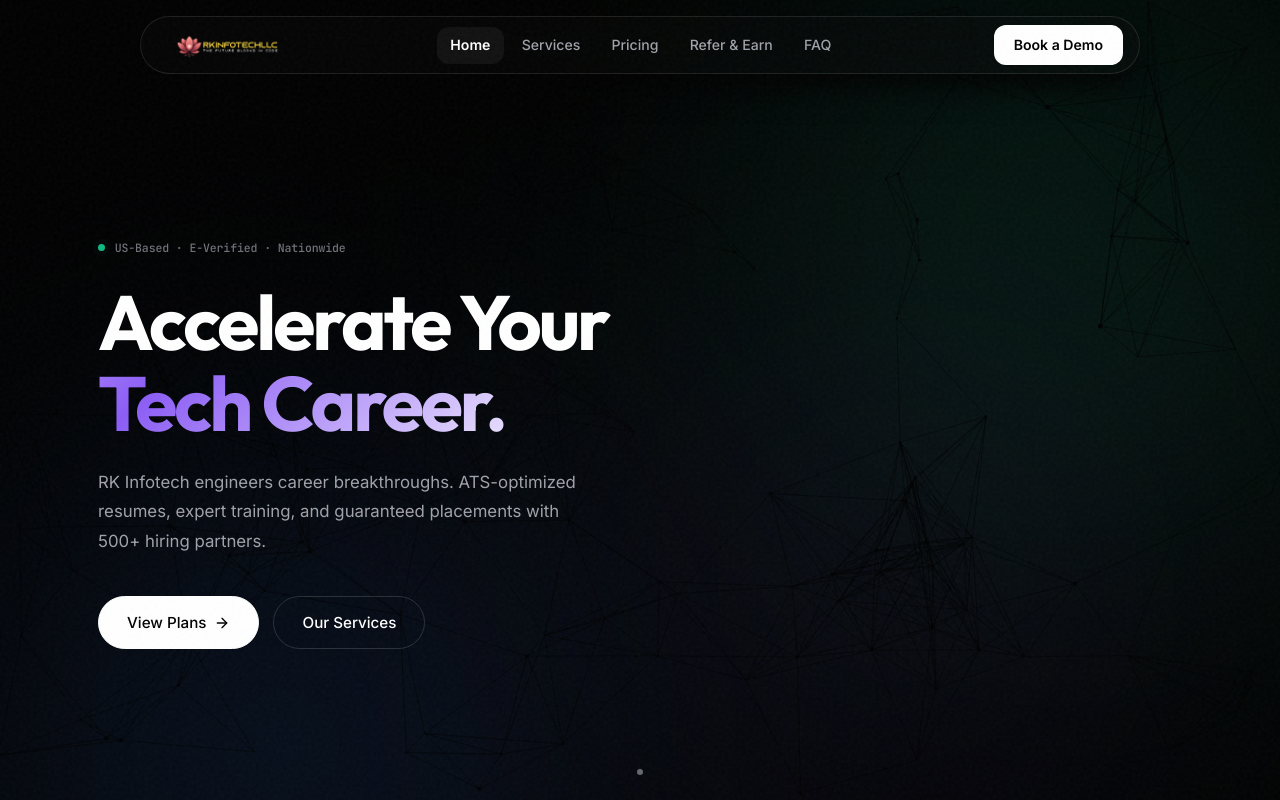
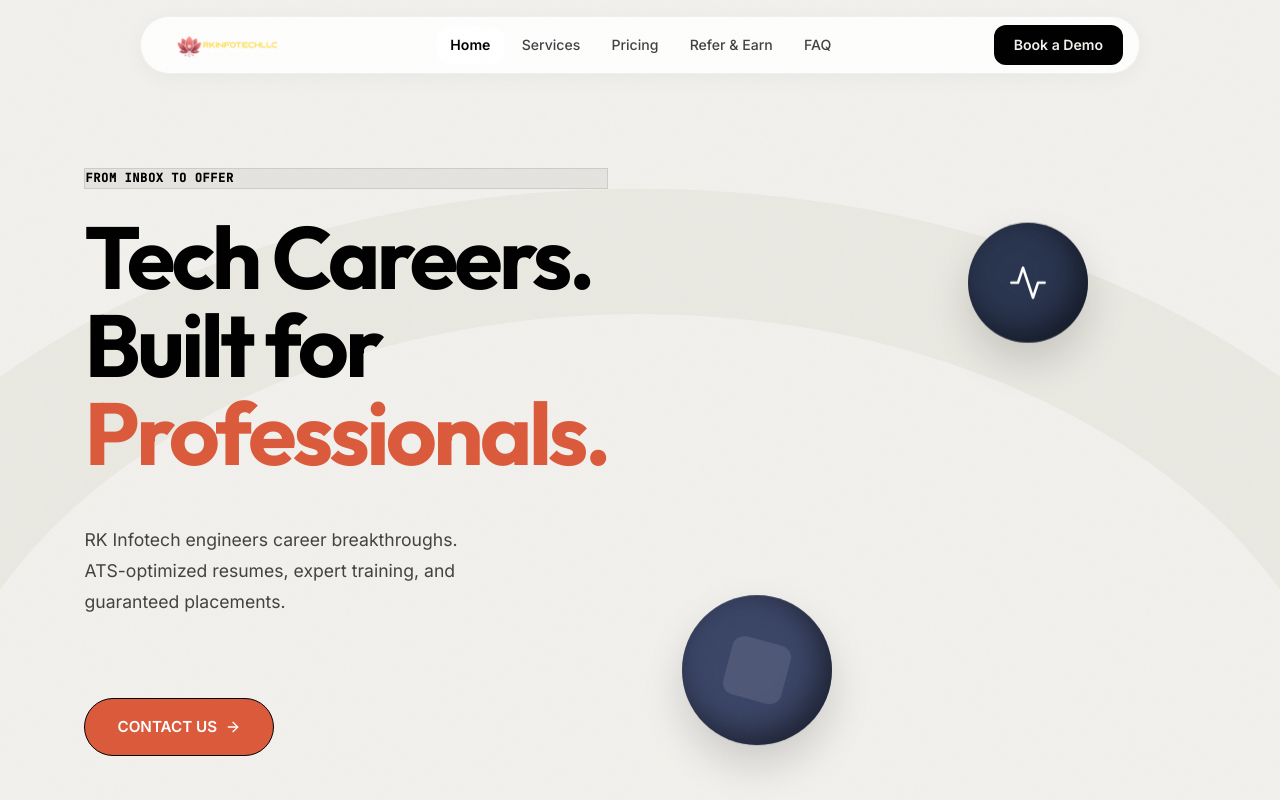
Before and after one commit to dan1sh70/rkinfotech, a React (Vite) app in the folder client/: page / in a window 1280 px wide. Shown: the top 800 px of the page. Built offline with nearby package versions, Linux system fonts and the light colour scheme.

Commit message:
feat: exact 5u.ai replication (light theme, arch bg, orange ctas, dark marquee)

```diff
--- a/client/src/components/Navbar.css
+++ b/client/src/components/Navbar.css
@@ -21,15 +21,15 @@
   pointer-events: auto;
   display: flex;
   align-items: center;
-  background: rgba(10, 10, 10, 0.4);
+  background: rgba(255, 255, 255, 0.85);
   backdrop-filter: blur(24px);
   -webkit-backdrop-filter: blur(24px);
-  border: 1px solid rgba(255, 255, 255, 0.1);
+  border: 1px solid rgba(0, 0, 0, 0.05);
   border-radius: 100px;
   padding: 0.5rem 1rem 0.5rem 1.5rem;
   max-width: 1000px;
   width: 100%;
-  box-shadow: var(--shadow-md);
+  box-shadow: 0 4px 20px rgba(0, 0, 0, 0.04);
   transition: all 0.3s var(--ease-out);
 }
 
--- a/client/src/index.css
+++ b/client/src/index.css
@@ -6,37 +6,37 @@
    ═══════════════════════════════════════════════════════ */
 
 :root {
-  /* ULTRA PREMIUM DARK THEME (Default) */
-  --bg-root:     #000000;
-  --bg-surface:  #0a0a0a;
-  --bg-card:     #111111;
-  --bg-card-2:   #181818;
-  --bg-elevated: #1f1f1f;
-  --bg-invert:   #ffffff;
+  /* 5U.AI EXACT LIGHT THEME */
+  --bg-root:     #f1f0ec; /* Soft beige background */
+  --bg-surface:  #ffffff; /* White cards */
+  --bg-card:     #ffffff;
+  --bg-card-2:   #f6f6f6;
+  --bg-elevated: #ffffff;
+  --bg-invert:   #1a1e27; /* Dark slate for footer/features */
 
-  --text-primary:   #ffffff;
-  --text-secondary: #a1a1aa;
-  --text-tertiary:  #71717a;
-  --text-invert:    #000000;
+  --text-primary:   #000000;
+  --text-secondary: #424242;
+  --text-tertiary:  #6b7280;
+  --text-invert:    #ffffff;
 
-  --border:        rgba(255,255,255,0.08);
-  --border-strong: rgba(255,255,255,0.15);
+  --border:        rgba(0,0,0,0.06);
+  --border-strong: rgba(0,0,0,0.12);
 
-  --accent:      #ffffff; /* White accents look super premium on black */
-  --accent-soft: rgba(255, 255, 255, 0.1);
-  --accent-glow: rgba(255, 255, 255, 0.25);
+  --accent:      #db5a3c; /* 5u.ai Orange */
+  --accent-soft: rgba(219, 90, 60, 0.1);
+  --accent-glow: rgba(219, 90, 60, 0.25);
 
   --green:       #10b981;  --green-soft:  rgba(16,185,129,0.1);
   --amber:       #f59e0b;  --amber-soft:  rgba(245,158,11,0.1);
   --rose:        #ef4444;  --rose-soft:   rgba(239,68,68,0.1);
   --violet:      #8b5cf6;  --violet-soft: rgba(139,92,246,0.1);
 
-  --shadow-xs: 0 1px 3px rgba(0,0,0,0.5);
-  --shadow-sm: 0 4px 12px rgba(0,0,0,0.8);
-  --shadow-md: 0 12px 32px rgba(0,0,0,0.9);
-  --shadow-lg: 0 30px 60px rgba(0,0,0,1);
+  --shadow-xs: 0 1px 3px rgba(0,0,0,0.05);
+  --shadow-sm: 0 4px 12px rgba(0,0,0,0.05);
+  --shadow-md: 0 12px 32px rgba(0,0,0,0.08);
+  --shadow-lg: 0 30px 60px rgba(0,0,0,0.1);
 
-  --noise-opacity: 0.04;
+  --noise-opacity: 0.015;
 }
 
 :root {
--- a/client/src/pages/Home.css
+++ b/client/src/pages/Home.css
@@ -15,65 +15,58 @@
   background: var(--bg-root);
 }
 
-.hero__canvas-wrap {
-  position: absolute;
-  inset: 0;
-  z-index: 1;
-  pointer-events: none;
-}
-
-.hero__canvas-wrap canvas { pointer-events: auto; }
-
-/* ─── AURORA BACKGROUND ─── */
-.hero__aurora-wrap {
+/* ─── 5U.AI ARCH BACKGROUND ─── */
+.hero__bg-wrap {
   position: absolute;
   inset: 0;
   overflow: hidden;
   z-index: 0;
   pointer-events: none;
-  background: #000; /* Deep space black */
 }
 
-.hero__blob {
+.hero__arch {
+  position: absolute;
+  top: -10vh;
+  right: -20vw;
+  width: 140vw;
+  height: 140vw;
+  border-radius: 50%;
+  border: 14vw solid #e8e6df; /* Soft light gray arch */
+  opacity: 0.8;
+  transform: scaleY(0.7) rotate(-15deg);
+}
+
+.hero__orb {
   position: absolute;
   border-radius: 50%;
-  filter: blur(120px);
-  pointer-events: none;
-  opacity: 0.6;
-  mix-blend-mode: screen;
+  background: #2a354f; /* Deep dark blue orb */
+  display: flex;
+  align-items: center;
+  justify-content: center;
+  box-shadow: inset -10px -10px 30px rgba(0,0,0,0.5), 0 20px 40px rgba(0,0,0,0.15);
+  color: white;
 }
 
-.hero__blob--1 {
-  width: 800px;
-  height: 800px;
-  background: radial-gradient(circle, rgba(16,185,129,0.3) 0%, transparent 70%); /* Emerald/Neon Green */
-  top: -200px;
-  right: -100px;
-  animation: aurora-float 20s ease-in-out infinite alternate;
+.hero__orb--1 {
+  width: 120px;
+  height: 120px;
+  top: 30%;
+  right: 15%;
+  animation: orb-float 8s ease-in-out infinite alternate;
 }
 
-.hero__blob--2 {
-  width: 900px;
-  height: 900px;
-  background: radial-gradient(circle, rgba(59,130,246,0.25) 0%, transparent 70%); /* Cyber Blue */
-  bottom: -300px;
-  left: -200px;
-  animation: aurora-float 25s ease-in-out infinite alternate-reverse;
+.hero__orb--2 {
+  width: 150px;
+  height: 150px;
+  bottom: 10%;
+  right: 35%;
+  background: #3b4566; /* Slightly lighter blue orb */
+  animation: orb-float 10s ease-in-out infinite alternate-reverse;
 }
 
-.hero__blob--3 {
-  width: 600px;
-  height: 600px;
-  background: radial-gradient(circle, rgba(139,92,246,0.2) 0%, transparent 70%); /* Deep Violet */
-  top: 30%;
-  left: 40%;
-  animation: aurora-float 18s ease-in-out infinite alternate;
-}
-
-@keyframes aurora-float {
-  0% { transform: translate(0, 0) scale(1) rotate(0deg); }
-  50% { transform: translate(100px, 50px) scale(1.2) rotate(180deg); }
-  100% { transform: translate(-50px, 150px) scale(0.9) rotate(360deg); }
+@keyframes orb-float {
+  0% { transform: translateY(0); }
+  100% { transform: translateY(-30px); }
 }
 
 .hero__inner {
@@ -164,19 +157,17 @@
 
 .hero-stat-card {
   position: absolute;
-  background: rgba(17, 17, 17, 0.65);
-  backdrop-filter: blur(20px);
-  -webkit-backdrop-filter: blur(20px);
-  border: 1px solid rgba(255, 255, 255, 0.12);
+  background: #ffffff;
+  border: 1px solid rgba(0, 0, 0, 0.08);
   border-radius: var(--r-xl);
   padding: 1.5rem;
   transition: transform 0.4s var(--spring), box-shadow 0.4s ease;
-  box-shadow: 0 20px 40px rgba(0,0,0,0.4);
+  box-shadow: 0 10px 30px rgba(0,0,0,0.06);
 }
 
 .hero-stat-card:hover {
-  border-color: rgba(255, 255, 255, 0.3);
-  box-shadow: 0 30px 60px rgba(0,0,0,0.6), 0 0 20px rgba(255,255,255,0.05);
+  border-color: rgba(0, 0, 0, 0.15);
+  box-shadow: 0 20px 40px rgba(0,0,0,0.1);
 }
 
 /* Card 1: Main (Top Back) */
@@ -216,11 +207,11 @@
 .hero-stat-card:nth-child(4):hover { transform: rotateX(0deg) rotateY(0deg) translateZ(180px) scale(1.05); }
 
 .hero-stat-card--dark {
-  background: rgba(255, 255, 255, 0.95);
-  box-shadow: 0 20px 40px rgba(255,255,255,0.1);
+  background: var(--bg-invert);
+  box-shadow: 0 10px 30px rgba(0,0,0,0.15);
 }
 
-.hero-stat-card--dark > * { color: #000 !important; }
+.hero-stat-card--dark > * { color: var(--text-invert) !important; }
 
 .hero-stat-card__top {
   display: flex;
@@ -243,7 +234,7 @@
 
 .hero-stat-card__bar-track {
   height: 4px;
-  background: rgba(255, 255, 255, 0.1);
+  background: rgba(0, 0, 0, 0.08);
   border-radius: 4px;
   margin-top: 0.875rem;
   overflow: hidden;
@@ -252,7 +243,7 @@
 .hero-stat-card__bar {
   height: 100%;
   width: 0;
-  background: #fff;
+  background: var(--accent);
   border-radius: 4px;
   animation: fill-bar 1.5s var(--ease-out) 0.6s forwards;
 }
@@ -297,10 +288,10 @@
 
 /* ═══ MARQUEE STRIP ══════════════════════════ */
 .marquee-strip {
-  padding: 1.75rem 0;
-  border-top: 1px solid var(--border);
-  border-bottom: 1px solid var(--border);
-  background: var(--bg-surface);
+  padding: 2.5rem 0;
+  background: #1a1e27; /* Dark slate matching 5u.ai */
+  border-top: none;
+  border-bottom: none;
 }
 
 /* ═══ SERVICES BENTO ═══════════════════════ */
--- a/client/src/pages/Home.jsx
+++ b/client/src/pages/Home.jsx
@@ -20,179 +20,7 @@
   }, []);
 };
 
-/* ─── Interactive Particle Canvas ─── */
-const ParticleCanvas = () => {
-  const canvasRef = useRef(null);
-  const mouse = useRef({ x: -9999, y: -9999 });
-  const isDown = useRef(false);
-  const clickWave = useRef({ active: false, radius: 0, x: 0, y: 0 });
-  const raf = useRef(null);
 
-  useEffect(() => {
-    const canvas = canvasRef.current;
-    if (!canvas) return;
-    const ctx = canvas.getContext('2d');
-    let W, H, particles = [];
-
-    const resize = () => {
-      W = canvas.width = canvas.offsetWidth;
-      H = canvas.height = canvas.offsetHeight;
-    };
-    resize();
-
-    // Increase particle density slightly
-    const COUNT = Math.min(Math.floor(W * H / 6000), 150);
-    const CONN = 140;
-    const MR = 200; // Mouse Interaction Radius
-
-    for (let i = 0; i < COUNT; i++) {
-      particles.push({
-        x: Math.random() * W, y: Math.random() * H,
-        vx: (Math.random() - .5) * .8, vy: (Math.random() - .5) * .8,
-        r: Math.random() * 2 + 0.5,
-        a: Math.random() * .6 + .2,
-        phase: Math.random() * Math.PI * 2,
-        baseVx: (Math.random() - .5) * .8,
-        baseVy: (Math.random() - .5) * .8,
-      });
-    }
-
-    const tick = (t) => {
-      ctx.clearRect(0, 0, W, H);
-      const mx = mouse.current.x, my = mouse.current.y;
-
-      // Update click wave
-      let wave = clickWave.current;
-      if (wave.active) {
-        wave.radius += 15;
-        if (wave.radius > Math.max(W, H)) wave.active = false;
-      }
-
-      for (const p of particles) {
-        const dx = mx - p.x, dy = my - p.y;
-        const d = Math.sqrt(dx * dx + dy * dy);
-
-        // Interaction: Repel from mouse + draw towards mouse on click
-        if (d < MR) {
-          const force = (1 - d / MR) * 0.15;
-          if (isDown.current) {
-            // Pull towards mouse when clicking
-            p.vx += (dx / d) * force * 3;
-            p.vy += (dy / d) * force * 3;
-          } else {
-            // Repel otherwise
-            p.vx -= (dx / d) * force;
-            p.vy -= (dy / d) * force;
-          }
-        }
-
-        // Explode on click wave
-        if (wave.active) {
-          const wdx = wave.x - p.x;
-          const wdy = wave.y - p.y;
-          const wd = Math.sqrt(wdx * wdx + wdy * wdy);
-          if (Math.abs(wd - wave.radius) < 30) {
-            p.vx -= (wdx / wd) * 3;
-            p.vy -= (wdy / wd) * 3;
-          }
-        }
-
-        // Return to base velocity smoothly
-        p.vx += (p.baseVx - p.vx) * 0.05;
-        p.vy += (p.baseVy - p.vy) * 0.05;
-
-        // Apply friction
-        p.vx *= .98; p.vy *= .98;
-
-        p.x += p.vx; p.y += p.vy;
-
-        // Wrap edges smoothly
-        if (p.x < -10) p.x = W + 10; if (p.x > W + 10) p.x = -10;
-        if (p.y < -10) p.y = H + 10; if (p.y > H + 10) p.y = -10;
-
-        const pulse = Math.sin(t * .002 + p.phase) * .3 + .7;
-        const glow = d < MR ? (1 - d / MR) * .8 : 0;
-        const radius = p.r * pulse + (isDown.current && d < MR ? glow * 4 : glow * 1.5);
-
-        ctx.beginPath();
-        ctx.arc(p.x, p.y, radius, 0, Math.PI * 2);
-        ctx.fillStyle = `rgba(var(--particle-rgb), ${p.a * pulse + glow * .5})`;
-        ctx.fill();
-
-        // Draw strong lines from mouse to nearby particles
-        if (d < MR) {
-          ctx.beginPath();
-          ctx.moveTo(mx, my);
-          ctx.lineTo(p.x, p.y);
-          ctx.strokeStyle = `rgba(var(--particle-rgb), ${(1 - d / MR) * 0.4})`;
-          ctx.lineWidth = isDown.current ? 1.5 : 0.8;
-          ctx.stroke();
-        }
-      }
-
-      for (let i = 0; i < particles.length; i++) {
-        for (let j = i + 1; j < particles.length; j++) {
-          const dx = particles[i].x - particles[j].x;
-          const dy = particles[i].y - particles[j].y;
-          const d = Math.sqrt(dx * dx + dy * dy);
-          if (d < CONN) {
-            const alpha = (1 - d / CONN) * .15;
-            ctx.beginPath();
-            ctx.moveTo(particles[i].x, particles[i].y);
-            ctx.lineTo(particles[j].x, particles[j].y);
-            ctx.strokeStyle = `rgba(var(--particle-rgb), ${alpha})`;
-            ctx.lineWidth = 0.5;
-            ctx.stroke();
-          }
-        }
-      }
-
-      raf.current = requestAnimationFrame(tick);
-    };
-
-    raf.current = requestAnimationFrame(tick);
-    const ro = new ResizeObserver(resize);
-    ro.observe(canvas.parentElement);
-
-    const handleMouseMove = (e) => {
-      const r = canvas.getBoundingClientRect();
-      mouse.current = { x: e.clientX - r.left, y: e.clientY - r.top };
-    };
-    const handleMouseLeave = () => {
-      mouse.current = { x: -9999, y: -9999 };
-      isDown.current = false;
-    };
-    const handleMouseDown = (e) => {
-      isDown.current = true;
-      const r = canvas.getBoundingClientRect();
-      clickWave.current = { active: true, radius: 0, x: e.clientX - r.left, y: e.clientY - r.top };
-    };
-    const handleMouseUp = () => {
-      isDown.current = false;
-    };
-
-    window.addEventListener('mousemove', handleMouseMove);
-    window.addEventListener('mouseout', handleMouseLeave);
-    window.addEventListener('mousedown', handleMouseDown);
-    window.addEventListener('mouseup', handleMouseUp);
-
-    return () => {
-      cancelAnimationFrame(raf.current);
-      ro.disconnect();
-      window.removeEventListener('mousemove', handleMouseMove);
-      window.removeEventListener('mouseout', handleMouseLeave);
-      window.removeEventListener('mousedown', handleMouseDown);
-      window.removeEventListener('mouseup', handleMouseUp);
-    };
-  }, []);
-
-  return (
-    <canvas
-      ref={canvasRef}
-      style={{ position: 'absolute', inset: 0, width: '100%', height: '100%', zIndex: 1, display: 'block', cursor: 'crosshair', pointerEvents: 'none' }}
-    />
-  );
-};
 
 /* ─── Home Page ─── */
 const Home = () => {
@@ -203,38 +31,40 @@
 
       {/* ═══ HERO ═══ */}
       <section className="hero">
-        {/* Aurora & Particle Background */}
-        <div className="hero__aurora-wrap">
-          <div className="hero__blob hero__blob--1" />
-          <div className="hero__blob hero__blob--2" />
-          <div className="hero__blob hero__blob--3" />
-          <ParticleCanvas />
+        {/* Arch & Orb Background */}
+        <div className="hero__bg-wrap">
+          <div className="hero__arch" />
+          <div className="hero__orb hero__orb--1">
+            <svg width="40" height="40" viewBox="0 0 24 24" fill="none" stroke="currentColor" strokeWidth="1.5" strokeLinecap="round" strokeLinejoin="round">
+              <path d="M22 12h-4l-3 9L9 3l-3 9H2" />
+            </svg>
+          </div>
+          <div className="hero__orb hero__orb--2">
+            <div style={{ width: '60px', height: '60px', background: 'rgba(255,255,255,0.1)', borderRadius: '12px', transform: 'rotate(15deg)' }} />
+          </div>
         </div>
 
         <div className="container hero__inner">
           {/* Left content */}
           <div className="hero__content">
-            <div className="hero__eyebrow animate-fade-up delay-1">
-              <span className="hero__dot" />
-              <span className="mono">US-Based · E-Verified · Nationwide</span>
+            <div className="hero__eyebrow animate-fade-up delay-1" style={{ background: 'rgba(0,0,0,0.05)', color: '#000', border: '1px solid rgba(0,0,0,0.1)' }}>
+              <span className="mono" style={{ fontSize: '0.75rem', fontWeight: 600, letterSpacing: '0.05em' }}>FROM INBOX TO OFFER</span>
             </div>
 
-            <h1 className="hero__title animate-fade-up delay-2">
-              Accelerate Your<br />
-              <span className="hero__title-gradient">Tech Career.</span>
+            <h1 className="hero__title animate-fade-up delay-2" style={{ fontSize: 'clamp(3.5rem, 7vw, 5.5rem)', lineHeight: 1, letterSpacing: '-0.04em' }}>
+              Tech Careers.<br />
+              Built for<br />
+              <span style={{ color: 'var(--accent)' }}>Professionals.</span>
             </h1>
 
-            <p className="hero__desc animate-fade-up delay-3">
+            <p className="hero__desc animate-fade-up delay-3" style={{ maxWidth: '400px', fontSize: '1.1rem', marginTop: '1.5rem', color: 'var(--text-secondary)' }}>
               RK Infotech engineers career breakthroughs. ATS-optimized resumes,
-              expert training, and guaranteed placements with 500+ hiring partners.
+              expert training, and guaranteed placements.
             </p>
 
-            <div className="hero__actions animate-fade-up delay-4">
-              <Link to="/pricing" className="btn btn-primary hero__btn-main">
-                View Plans <ArrowRight size={16} />
-              </Link>
-              <Link to="/services" className="btn btn-outline">
-                Our Services
+            <div className="hero__actions animate-fade-up delay-4" style={{ marginTop: '2.5rem' }}>
+              <Link to="/pricing" className="btn btn-primary hero__btn-main" style={{ background: 'var(--accent)', color: '#fff', padding: '1rem 2rem', borderRadius: '100px', fontWeight: 600 }}>
+                CONTACT US <ArrowRight size={16} />
               </Link>
             </div>
           </div>
```
